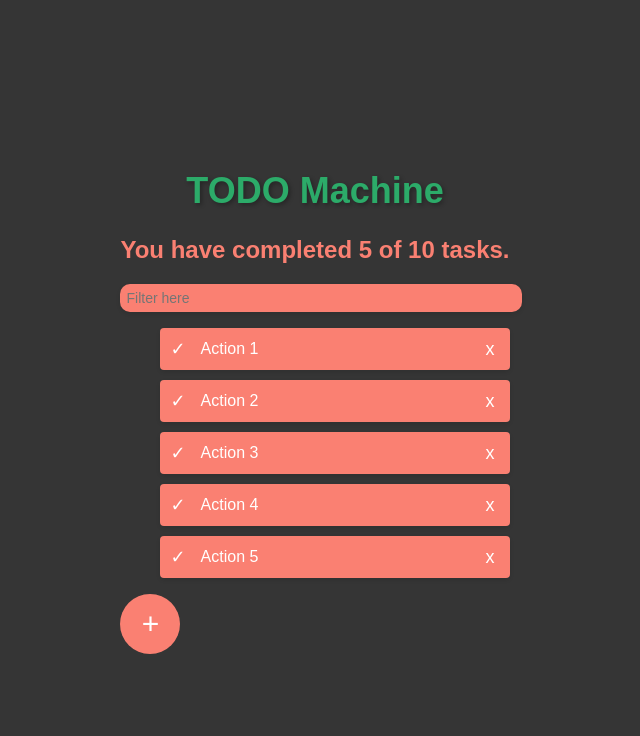
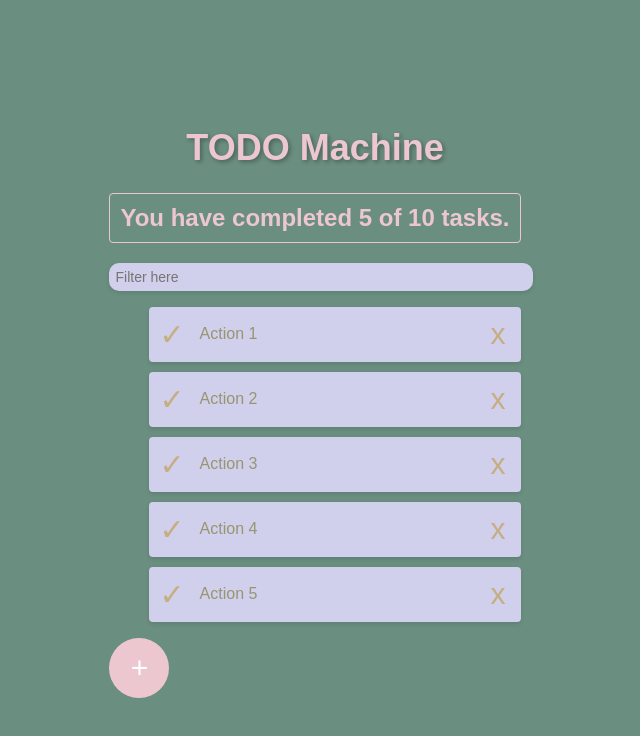
Before and after one commit to NFNV/todo-machine, a React (Create React App) app: page / in a window 1280 px wide. Shown: the top 736 px of the page, without its empty margins (325-965 px from the left). Built offline with nearby package versions, Linux system fonts and the light colour scheme.

Commit message:
changing styles

```diff
--- a/src/components/CreateTodoButton.css
+++ b/src/components/CreateTodoButton.css
@@ -14,7 +14,7 @@
   display: flex;
   justify-content: center;
   align-items: center;
-  background-color: salmon;
+  background-color: #EDC7CF;
   color: white;
   font-size: 30px;
   width: 60px;
@@ -26,6 +26,6 @@
 }
 
 .create-todo-button:hover {
-  background-color: #ff6347;
+  background-color: #EDC7CF;
   animation: buttonHoverAnimation 1s infinite;
 }
--- a/src/components/Title.css
+++ b/src/components/Title.css
@@ -2,6 +2,6 @@
     font-size: 36px;
     font-weight: bold;
     text-align: center;
-    color: #2CAB69;
+    color: #EDC7CF;
     text-shadow: 2px 2px 4px rgba(0, 0, 0, 0.3);
   }
--- a/src/components/TodoCounter.css
+++ b/src/components/TodoCounter.css
@@ -1,5 +1,8 @@
 .todo-counter {
-    color: salmon;
-    font-size: 24px;
-    margin-bottom: 20px;
-  }
+  color: #EDC7CF;
+  font-size: 24px;
+  margin-bottom: 20px;
+  border: 1px solid #EDC7CF;
+  padding: 10px;
+  border-radius: 4px;
+}
--- a/src/components/TodoItem.css
+++ b/src/components/TodoItem.css
@@ -1,7 +1,7 @@
 .todo-item {
   display: flex;
   align-items: center;
-  background-color: #fa8072;
+  background-color: #D0CFEC;
   padding: 10px;
   border-radius: 4px;
   box-shadow: 0 2px 4px rgba(0, 0, 0, 0.1);
@@ -9,21 +9,21 @@
 }
 
 .todo-item span {
-  font-size: 18px;
-  color: white;
+  font-size: 30px;
+  color: #C6AE82;
   margin-right: 5px;
   cursor: pointer;
   transition: color 0.3s ease;
 }
 
 .todo-item span:hover {
-  color: green; /* Green color when hovering over the checkmark */
+  color: green;
 }
 
 .todo-item p {
   flex-grow: 1;
   margin: 0 10px;
-  color: white;
+  color: #989572;
 }
 
 .todo-item span:last-child {
@@ -31,5 +31,5 @@
 }
 
 .todo-item span:last-child:hover {
-  color: red; /* Red color when hovering over the cross */
+  color: red;
 }
--- a/src/components/TodoSearch.css
+++ b/src/components/TodoSearch.css
@@ -1,9 +1,9 @@
 .todo-search {
   padding: 6px;
   border: none;
-  border-radius: 10px; /* Rounded shape */
-  background-color: salmon;
-  color: white;
+  border-radius: 10px;
+  background-color: #D0CFEC;
+  color: #989572;
   font-size: 14px;
   width: 100%;
   box-shadow: 0 2px 4px rgba(0, 0, 0, 0.1);
--- a/src/components/TodoSearch.js
+++ b/src/components/TodoSearch.js
@@ -1,5 +1,17 @@
-import './TodoSearch.css'
+import React, { useState } from "react"
+import "./TodoSearch.css"
 
 export const TodoSearch = () => {
-  return <input className="todo-search" placeholder="Filter here" />
+  const [searchValue, setSearchValue] = useState("")
+
+  return (
+    <input
+      className="todo-search"
+      placeholder="Filter here"
+      value={searchValue}
+      onChange={(event) => {
+        setSearchValue(event.target.value)
+      }}
+    />
+  )
 }
--- a/src/index.css
+++ b/src/index.css
@@ -1,12 +1,9 @@
-/* index.css */
-
 body {
   display: flex;
   align-items: center;
   justify-content: center;
   min-height: 100vh;
-  background-color: #353535;
-  color: #333333;
+  background-color: #6A8E7F;
   margin: 0;
   font-family: 'Arial', sans-serif;
   -webkit-font-smoothing: antialiased;
```
